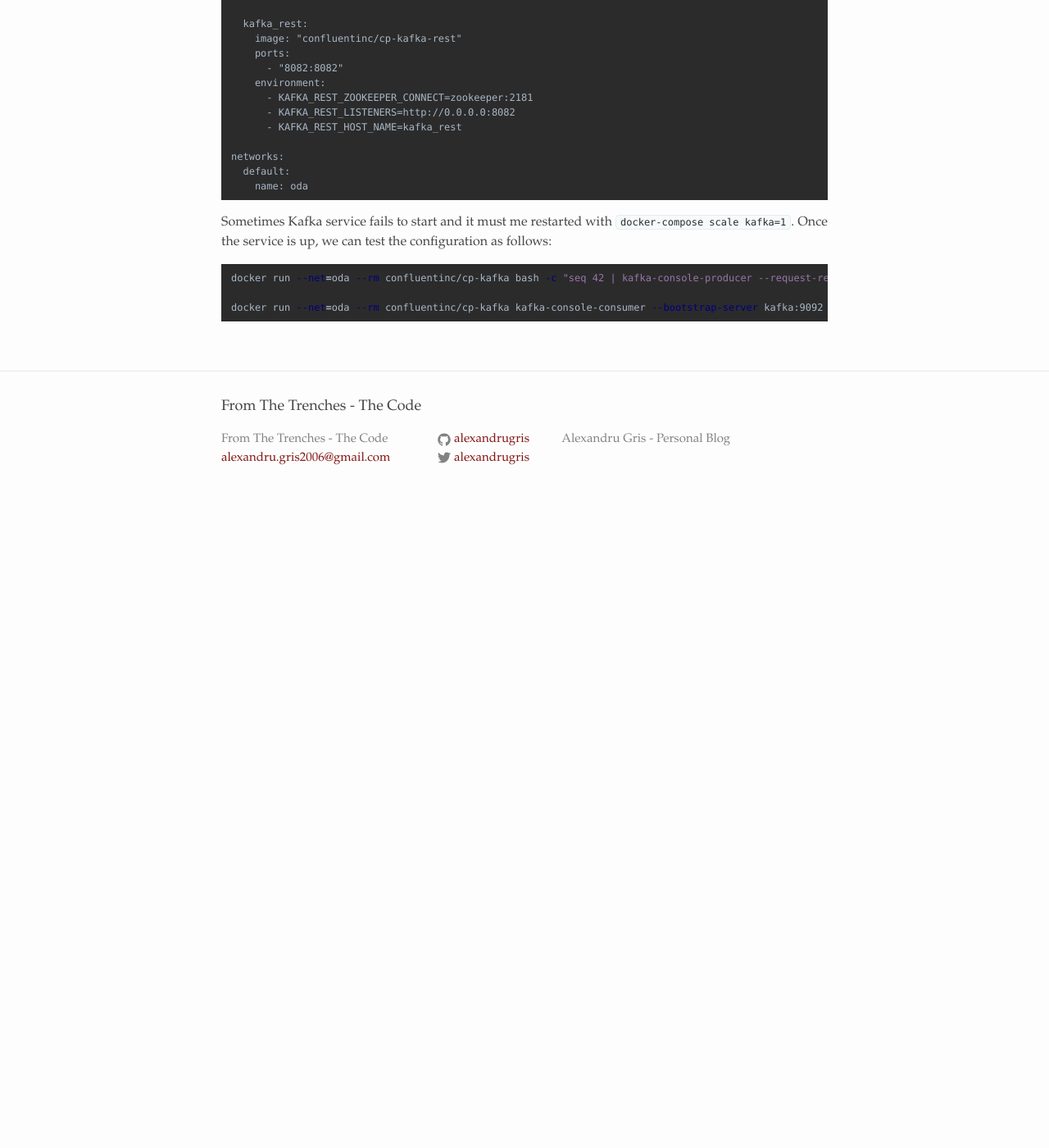
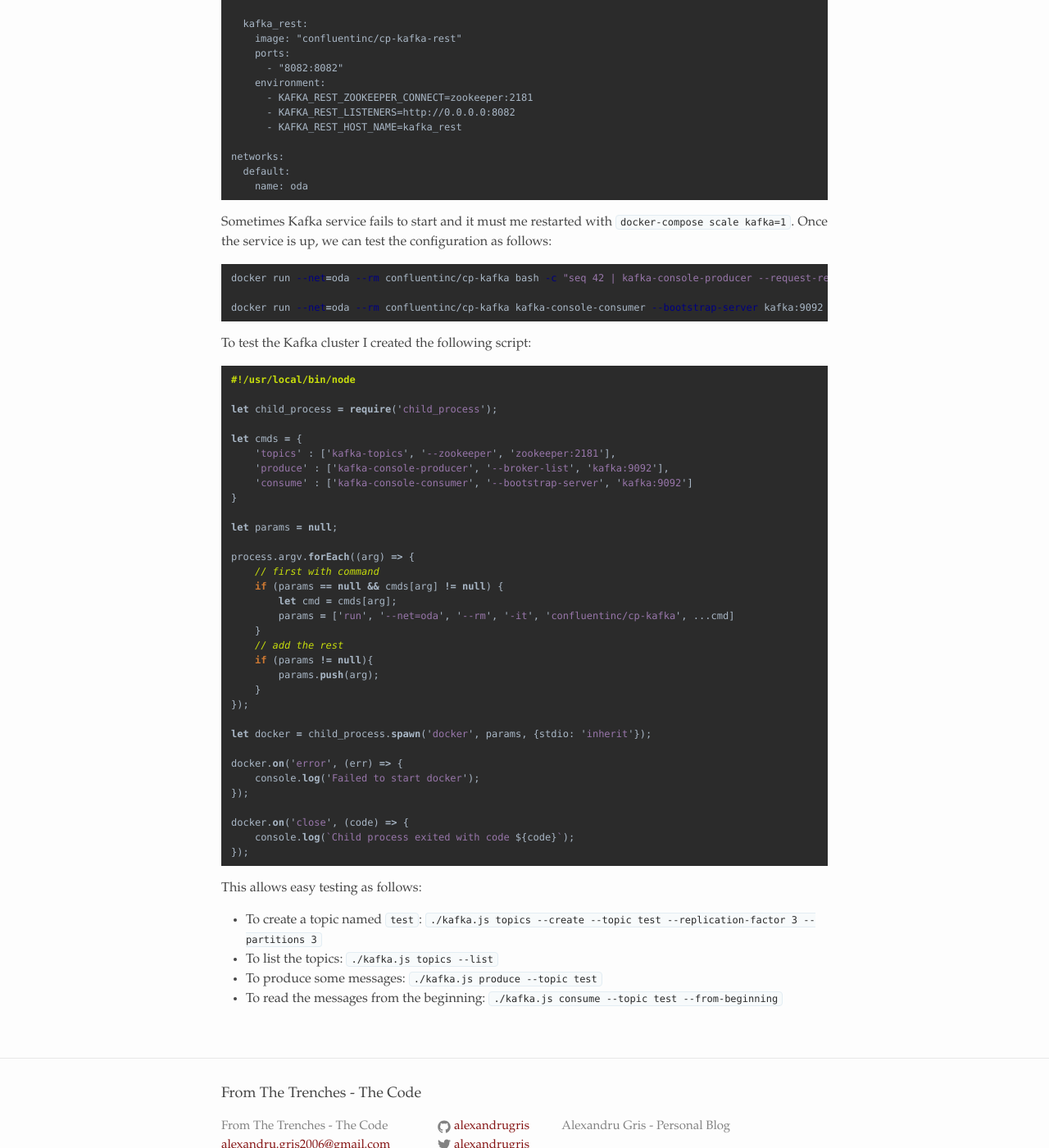
Before and after one commit to alexandrugris/my-jekyll-tech-blog, a Jekyll site: the page built from MyBlog/_posts/2019-10-20-online-data-analytics.markdown, in a window 1280 px wide and 1400 px high, scrolled down 3953 px. Shown: the whole window at 82% size. Built offline with Jekyll 4.4.1, drawn with Linux system fonts in a browser that asks for light colours; before the commit the page ends 4583 px from its top, so only the background shows below that.

Commit message:
kafka added

````diff
--- a/MyBlog/_posts/2019-10-20-online-data-analytics.markdown
+++ b/MyBlog/_posts/2019-10-20-online-data-analytics.markdown
@@ -201,3 +201,48 @@ docker run --net=oda --rm confluentinc/cp-kafka bash -c "seq 42 | kafka-console-
 
 docker run --net=oda --rm confluentinc/cp-kafka kafka-console-consumer --bootstrap-server kafka:9092 --topic foo --from-beginning --max-messages 42
 ```
+
+To test the Kafka cluster I created the following script:
+
+```javascript
+#!/usr/local/bin/node
+
+let child_process = require('child_process');
+
+let cmds = {
+    'topics' : ['kafka-topics', '--zookeeper', 'zookeeper:2181'],
+    'produce' : ['kafka-console-producer', '--broker-list', 'kafka:9092'],
+    'consume' : ['kafka-console-consumer', '--bootstrap-server', 'kafka:9092']
+}
+
+let params = null;
+
+process.argv.forEach((arg) => {
+    // first with command
+    if (params == null && cmds[arg] != null) {
+        let cmd = cmds[arg];
+        params = ['run', '--net=oda', '--rm', '-it', 'confluentinc/cp-kafka', ...cmd]
+    }
+    // add the rest
+    if (params != null){
+        params.push(arg);
+    }
+});
+
+let docker = child_process.spawn('docker', params, {stdio: 'inherit'});
+
+docker.on('error', (err) => {
+    console.log('Failed to start docker');
+});
+
+docker.on('close', (code) => {
+    console.log(`Child process exited with code ${code}`);
+});
+```
+
+This allows easy testing as follows:
+
+ - To create a topic named `test`: `./kafka.js topics --create --topic test --replication-factor 3 --partitions 3`
+ - To list the topics: `./kafka.js topics --list`
+ - To produce some messages: `./kafka.js produce --topic test`
+ - To read the messages from the beginning: `./kafka.js consume --topic test --from-beginning`
````
